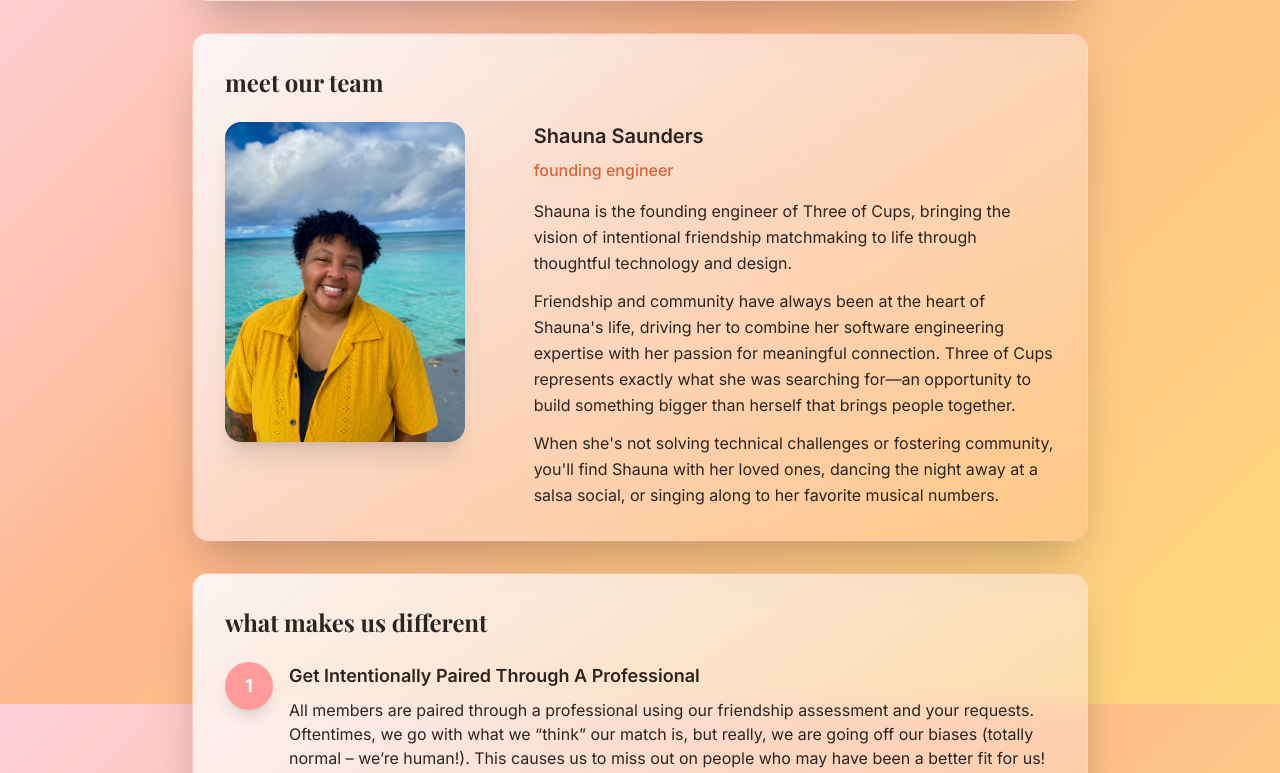
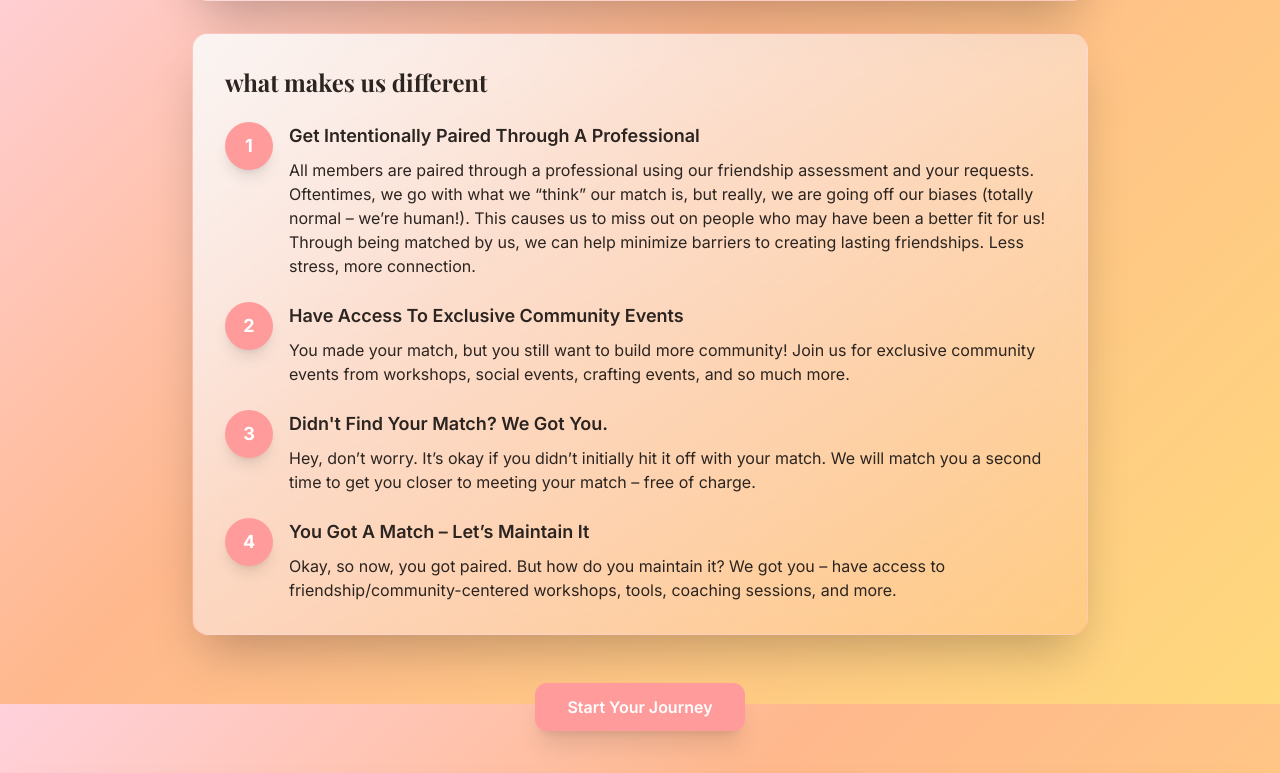
Before and after one commit to raazr62/ThreeOfCupsLLC_flask, a Flask app: page /about in a window 1280 px wide. Shown: the part 1696-2469 px from the top of the page. Run offline with Flask 3, Linux system fonts and the light colour scheme; some libraries are stand-ins or nearby versions.

Commit message:
update about page

```diff
--- a/templates/about.html
+++ b/templates/about.html
@@ -53,35 +53,6 @@
                         </p>
                         <p>
                             I'm excited to help you find your people—the friendships that will nourish and sustain you. Let's create something meaningful together!
-                        </p>
-                    </div>
-                </div>
-            </div>
-        </div>
-
-        <div class="dark-card rounded-2xl shadow-2xl p-8 mb-8">
-            <h2 class="text-2xl font-semibold text-text-primary mb-6 font-brand">meet our team</h2>
-
-            <div class="flex flex-col md:flex-row gap-8 items-center md:items-start">
-                <div class="w-full md:w-1/3 flex-shrink-0">
-                    <div class="w-full max-w-[240px] mx-auto md:mx-0 aspect-[3/4] rounded-2xl overflow-hidden shadow-xl">
-                        <img src="{{ url_for('static', filename='img/shauna.png') }}" alt="Shauna Saunders" class="w-full h-full object-cover">
-                    </div>
-                </div>
-
-                <div class="w-full md:w-2/3">
-                    <h3 class="text-xl font-semibold text-text-primary mb-2">Shauna Saunders</h3>
-                    <p class="mb-4 font-medium" style="color: #D6653A;">founding engineer</p>
-
-                    <div class="text-text-accent leading-relaxed space-y-3">
-                        <p>
-                            Shauna is the founding engineer of Three of Cups, bringing the vision of intentional friendship matchmaking to life through thoughtful technology and design.
-                        </p>
-                        <p>
-                            Friendship and community have always been at the heart of Shauna's life, driving her to combine her software engineering expertise with her passion for meaningful connection. Three of Cups represents exactly what she was searching for—an opportunity to build something bigger than herself that brings people together.
-                        </p>
-                        <p>
-                            When she's not solving technical challenges or fostering community, you'll find Shauna with her loved ones, dancing the night away at a salsa social, or singing along to her favorite musical numbers.
                         </p>
                     </div>
                 </div>
```
